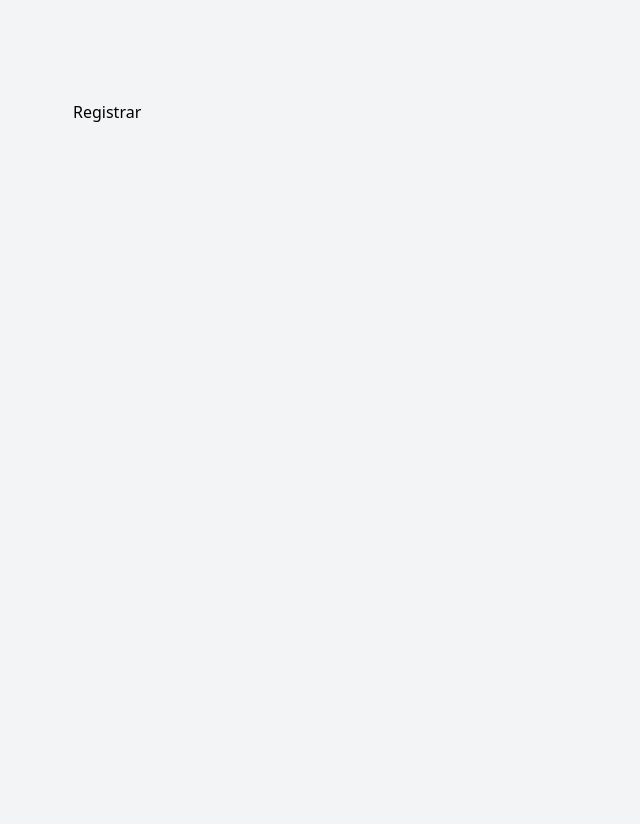
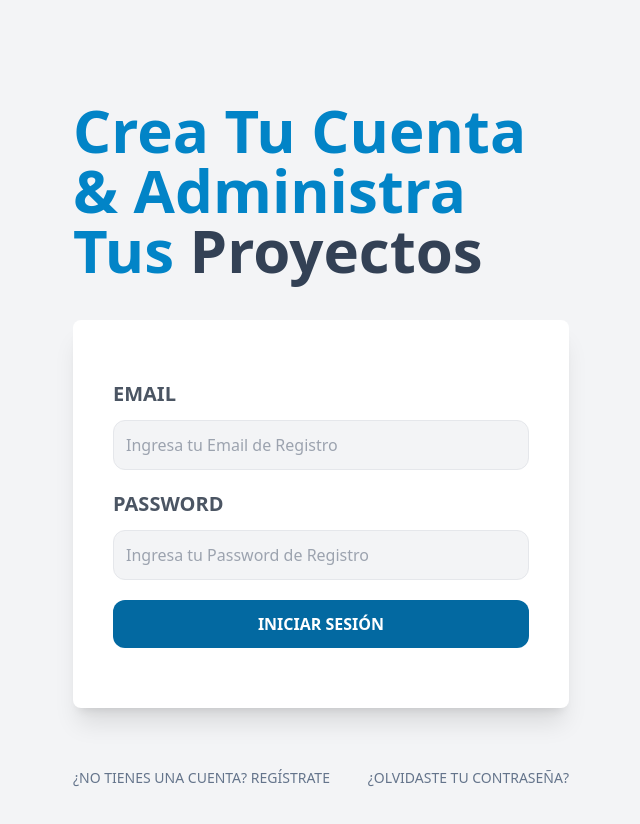
Before and after one commit to borismg04/myTimeApp-FrontEnd, a React (Create React App) app: page /registrar in a window 1280 px wide. Shown: the top 824 px of the page, without its empty margins (319-959 px from the left). Built offline with nearby package versions, Linux system fonts and the light colour scheme.

Commit message:
style login

```diff
--- a/src/index.js
+++ b/src/index.js
@@ -10,9 +10,7 @@ import reportWebVitals from './reportWebVitals';
 ReactDOM.render(
 
   <React.StrictMode>
-  {/* <div className='bg-gray-100 min-h-screen '> */}
     <App />
-  {/* </div> */}
   </React.StrictMode>,
   document.getElementById('root'),
 );
--- a/src/pages/Login.jsx
+++ b/src/pages/Login.jsx
@@ -4,7 +4,7 @@ const Login = () => {
   return (
     <>
 
-      <h1 className="text-sky-600 font-black text-6xl capitalize">Iniciar Sesión & Administra tus
+      <h1 className="text-sky-600 font-black text-6xl capitalize">Inicia Sesión & Administra tus
       <span className="text-slate-700"> Proyectos</span>
       </h1>
 
@@ -43,9 +43,14 @@ const Login = () => {
 
       <nav className="lg:flex lg:justify-between">
         <Link
-          className='block text-center my-5 text-slate-500 uppercase text-sm'
+          className='uppercase block text-center my-5 text-slate-500 text-sm'
           to="/registrar"
-        >¿ No tienes una cuenta ? REGISTRATE </Link>
+        >¿No tienes una cuenta? Regístrate</Link>
+
+        <Link
+          className='uppercase block text-center my-5 text-slate-500 text-sm'
+          to="/olvide-password"
+        >¿Olvidaste tu Contraseña?</Link>
       </nav>
     </>
   )
--- a/src/pages/Registrar.jsx
+++ b/src/pages/Registrar.jsx
@@ -1,7 +1,58 @@
+import { Link } from 'react-router-dom'
 
 const Registrar = () => {
   return (
-    <div>Registrar</div>
+    <>
+
+      <h1 className="text-sky-600 font-black text-6xl capitalize">Crea tu cuenta & Administra tus
+      <span className="text-slate-700"> Proyectos</span>
+      </h1>
+
+      <form className="my-10 bg-white shadow-xl rounded-lg p-10">
+        <div className="my-5">
+          <label className="uppercase text-gray-600 block text-xl font-bold"
+          htmlFor="email"
+          >Email</label>
+          <input
+            id="email"
+            type="email"
+            placeholder="Ingresa tu Email de Registro"
+            className="w-full mt-3 p-3 border rounded-xl bg-gray-100"
+          />
+        </div>
+        <div className="my-5">
+          <label className="uppercase text-gray-600 block text-xl font-bold"
+          htmlFor="password"
+          >Password</label>
+          <input
+            id="password"
+            type="password"
+            placeholder="Ingresa tu Password de Registro"
+            className="w-full mt-3 p-3 border rounded-xl bg-gray-100"
+          />
+        </div>
+
+        <input
+          type="submit"
+          value="Iniciar Sesión"
+          className="w-full bg-sky-700 mb-5 py-3 text-white uppercase font-bold rounded-xl
+          hover:cursor-pointer hover:bg-sky-800 transiton-colors"
+        />
+
+      </form>
+
+      <nav className="lg:flex lg:justify-between">
+        <Link
+          className='uppercase block text-center my-5 text-slate-500 text-sm'
+          to="/registrar"
+        >¿No tienes una cuenta? Regístrate</Link>
+
+        <Link
+          className='uppercase block text-center my-5 text-slate-500 text-sm'
+          to="/olvide-password"
+        >¿Olvidaste tu Contraseña?</Link>
+      </nav>
+    </>
   )
 }
 
```
